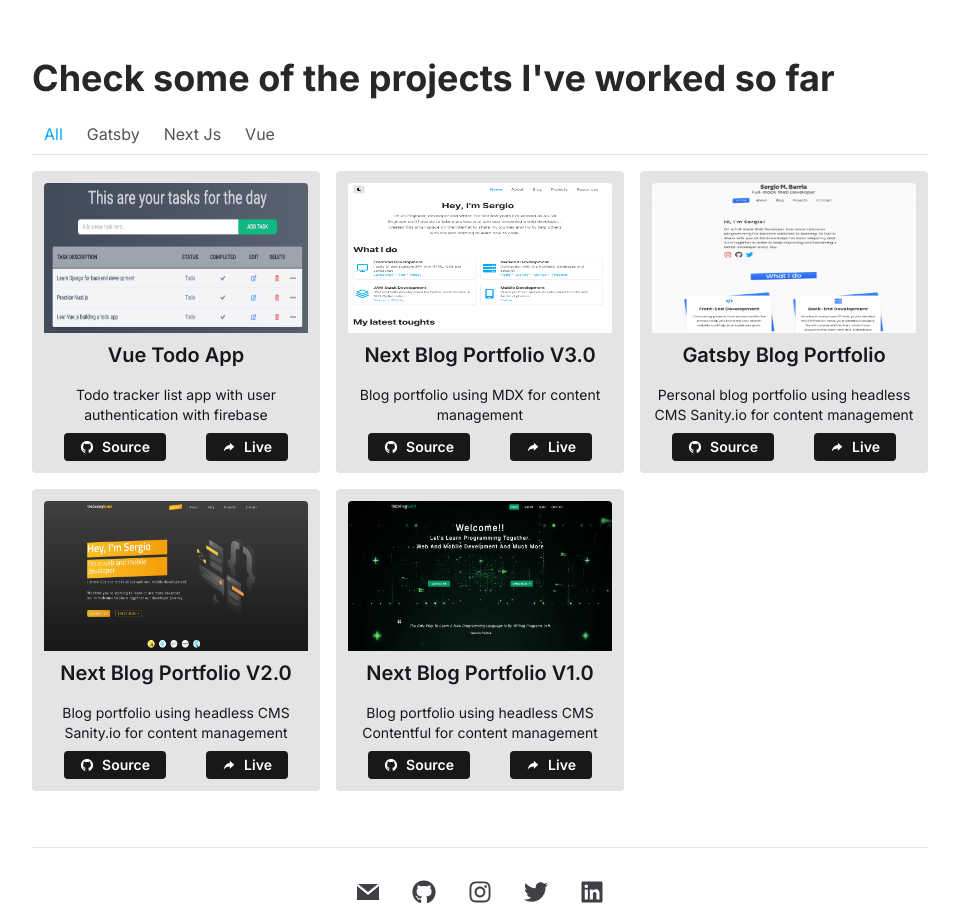
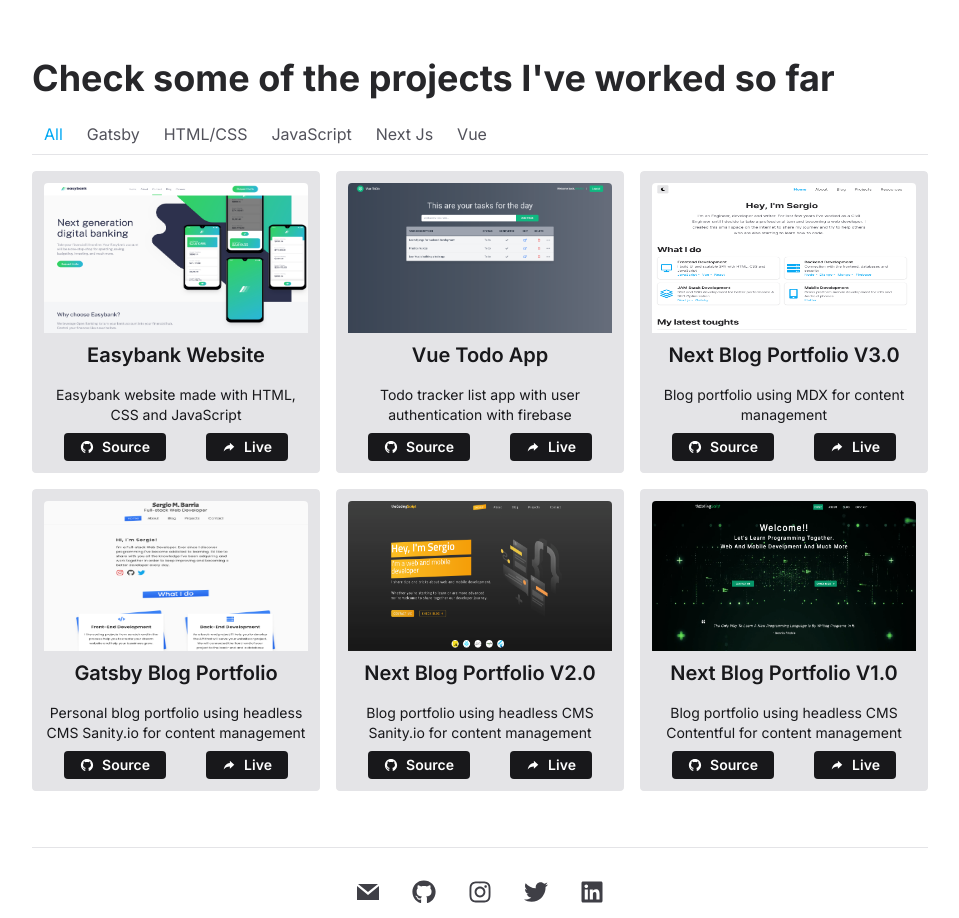
Before and after one commit to fly0305/blog-for-sergio-next.js-graphql-tailwind-, a Next.js app: page /projects in a window 1280 px wide. Shown: the part 880-1798 px from the top of the page, without its empty margins (160-1119 px from the left). Built offline with nearby package versions, Linux system fonts and the light colour scheme; what @tailwindcss/typography, tailwindcss-selection-variant would draw is missing.

Commit message:
added easybank project

```diff
--- a/components/ProjectsNavbar.js
+++ b/components/ProjectsNavbar.js
@@ -16,6 +16,8 @@ const ProjectsNavbar = props => (
   <div className="flex px-3 py-2 space-x-6 overflow-x-auto list-none ">
     <NavItem value="all" {...props} />
     <NavItem value="gatsby" {...props} />
+    <NavItem value="HTML/CSS" {...props} />
+    <NavItem value="JavaScript" {...props} />
     <NavItem value="next js" {...props} />
     <NavItem value="vue" {...props} />
   </div>
--- a/data/projectsData.js
+++ b/data/projectsData.js
@@ -62,4 +62,16 @@ export const projects = [
     category: 'vue',
     keyTechs: ['vue js', 'firebase', 'tailwind css'],
   },
+  {
+    id: 6,
+    name: 'Easybank Website',
+    summary: 'Easybank website made with HTML, CSS and JavaScript',
+    description:
+      'The project consists a single page website for a generic brand called Easybank. The project is part of the Frontend Mentor website challenges. To create the website I used basic HTML, CSS (Flexbox & CSS Grid) and simple JavaScript to toggle the navbar on the mobile view. The styles where added using a mobile first workflow.',
+    image: '/static/images/projects/easybank.png',
+    liveUrl: 'https://easybank-sergiobarria.netlify.app/',
+    repo: 'https://github.com/sergiobarria/EasyBank',
+    category: ['HTML/CSS', 'JavaScript'],
+    keyTechs: ['HTML', 'CSS', 'JavaScript'],
+  },
 ];
```
Also changed, not shown: public/static/images/projects/easybank.png (added), public/static/images/projects/vue-todo-app.png.
